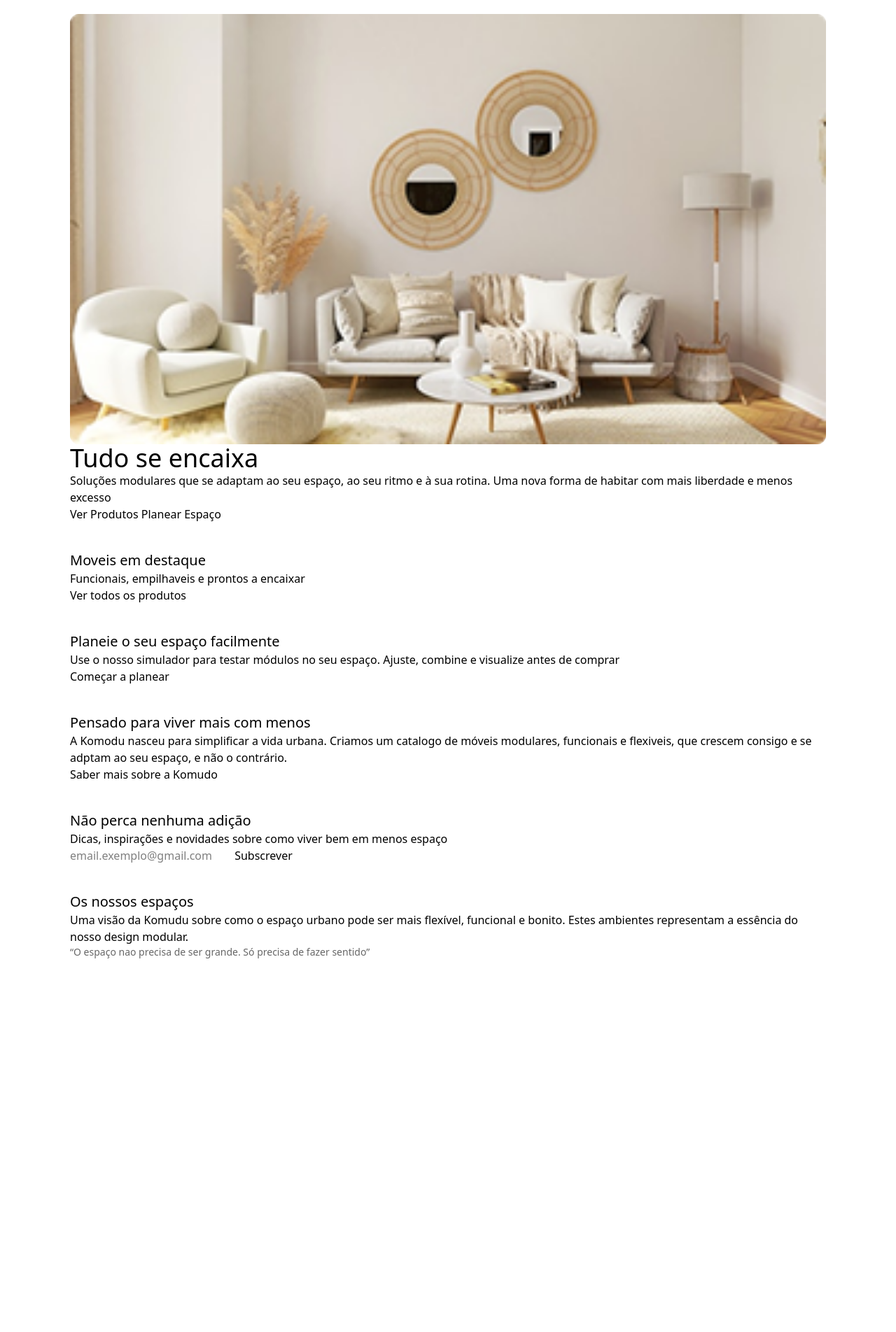
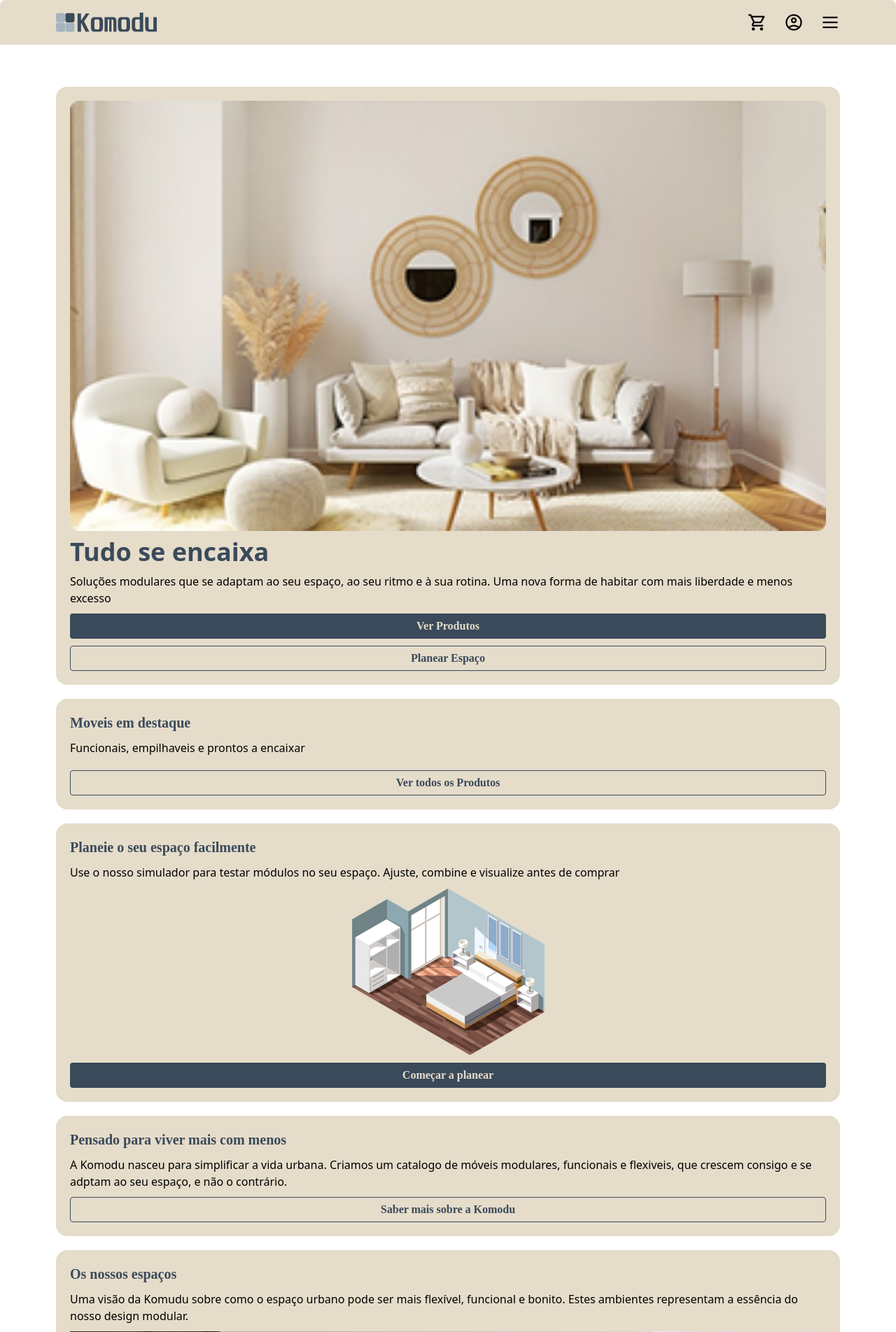
Before and after one commit to Gabriel-S-Paiva/Projeto-Final-MD, a PHP site: page / in a window 1280 px wide. Shown: the top 1904 px of the page at 70% size. Before the commit the page ends 1370 px from the top, so only its background shows below. Run offline with PHP 8.4, Linux system fonts and the light colour scheme.

Commit message:
Add new SVG icon for 'x' to Assets/Imgs directory

```diff
--- a/includes/footer.php
+++ b/includes/footer.php
@@ -0,0 +1,20 @@
+<div class="w-full p-5 bg-[#E5DCCA] rounded-tl-lg rounded-tr-lg inline-flex flex-col justify-start items-start gap-4 overflow-hidden">
+    <nav class="self-stretch flex flex-col justify-start items-start gap-2.5">
+        <a href="index.php" class="justify-start text-black text-base font-normal font-['Switzer']">Inicio</a>
+        <a href="#" class="justify-start text-black text-base font-normal font-['Switzer']">Catalogo</a>
+        <a href="#" class="justify-start text-black text-base font-normal font-['Switzer']">Simulador</a>
+        <a href="#" class="justify-start text-black text-base font-normal font-['Switzer']">Sobre nós</a>
+        <a href="#" class="justify-start text-black text-base font-normal font-['Switzer']">Conta</a>
+    </nav>
+    <div class="inline-flex justify-start items-center gap-3">
+        <a href="#"><img src="./Assets/Imgs/facebook.svg" alt="Facebook" class="w-8 h-8" /></a>
+        <a href="#"><img src="./Assets/Imgs/insta.svg" alt="Instagram" class="w-8 h-8" /></a>
+        <a href="#"><img src="./Assets/Imgs/x.svg" alt="X" class="w-8 h-8" /></a>
+        <a href="#"><img src="./Assets/Imgs/github.svg" alt="GitHub" class="w-8 h-8" /></a>
+    </div>
+    <div class="w-full h-4 gap-2.5 flex">
+        <div class="opacity-60 justify-start text-black text-sm font-normal font-['Switzer']">Termos e Condições</div>
+        <div class="opacity-60 justify-start text-black text-sm font-normal font-['Switzer']">Política de Privacidade</div>
+    </div>
+    <div class="justify-start text-black text-sm font-normal font-['Switzer']">© 2025 Komudu</div>
+</div>
--- a/includes/navbar.php
+++ b/includes/navbar.php
@@ -0,0 +1,10 @@
+<div class="w-full h-16 flex justify-between items-center px-5 md:px-20 gap-auto bg-[#E5DCCA] rounded-tl-lg rounded-tr-lg">
+    <span>
+        <img src="./Assets/Imgs/Logo.svg" alt="Komodu Logo" class="w-36 h-auto"/>
+    </span>
+    <div class="flex items-center gap-3 md:gap-6">
+        <span class="material-symbols-outlined text-3xl" style="font-size: 1.75rem;">shopping_cart</span>
+        <span class="material-symbols-outlined text-3xl" style="font-size: 1.75rem;">account_circle</span>
+        <span class="material-symbols-outlined text-3xl" style="font-size: 1.75rem;">dehaze</span>
+    </div>
+</div>
--- a/index.php
+++ b/index.php
@@ -12,53 +12,59 @@
     <!-- Criação de Variaveis Tailwind -->
     <script src="./Assets/Styles/config.js"></script>
     <!-- Tailwind CDN -->
-    <script src="https://cdn.jsdelivr.net/npm/@tailwindcss/browser@4""></script>
+    <script src="https://cdn.jsdelivr.net/npm/@tailwindcss/browser@4"></script>
 </head>
-<body class="px-20 gap-5">
-    <div class="p-5 gap-10 rounded-4xl bg-light">
+<body class="flex flex-col gap-5">
+    <?php include './includes/navbar.php'; ?>
+    <main class="w-full flex flex-col items-center gap-5 px-4 py-2 md:px-20 md:py-10">
+        <div class="w-full p-5 inline-flex flex-col justify-start items-start gap-2.5 overflow-hidden rounded-2xl bg-[#E5DCCA]">
             <img class="w-full rounded-xl" src="./Assets/Imgs/hero_mobile.png">
-        <h2 class="font-uni color-primary text-4xl">Tudo se encaixa</h2>
+            <h2 class="justify-start text-[#3A4A5A] text-4xl font-bold text-4xl">Tudo se encaixa</h2>
             <p class="font-switzer color-black text-base">Soluções modulares que se adaptam ao seu espaço, ao seu ritmo e à sua rotina. Uma nova forma de habitar com mais liberdade e menos excesso</p>
-        <a class="bg-primary">Ver Produtos</a>
-        <a class="bg-primary">Planear Espaço</a>
+            <button class="w-full bg-[#3A4A5A] h-9 relative rounded overflow-hidden justify-start text-[#E5DCCA] text-base font-bold font-['Switzer']">Ver Produtos</button>
+            <button class="w-full h-9 relative bg-[#E5DCCA] rounded outline outline-1 outline-offset-[-1px] outline-[#3A4A5A] overflow-hidden justify-start text-Light text-base text-[#3A4A5A] font-bold font-['Switzer']">Planear Espaço</button>
         </div>
 
-    <div class="p-5 gap-10 bg-light">
-        <h3 class="font-switzer color-primary text-xl">Moveis em destaque</h3>
+        <div class="w-full p-5 inline-flex flex-col justify-start items-start gap-2.5 overflow-hidden rounded-2xl bg-[#E5DCCA]">
+            <h3 class="w-80 justify-start text-[#3A4A5A] text-xl font-bold font-['Switzer']">Moveis em destaque</h3>
             <p class="font-switzer color-black text-base">Funcionais, empilhaveis e prontos a encaixar</p>
             <div class=""> <!-- Scrolable -->
 
             </div>
-        <a class="bg-primary">Ver todos os produtos</a>
+            <button class="w-full h-9 relative bg-[#E5DCCA] rounded outline outline-1 outline-offset-[-1px] outline-[#3A4A5A] overflow-hidden justify-start text-Light text-base text-[#3A4A5A] font-bold font-['Switzer']">Ver todos os Produtos</button>
         </div>
 
-    <div class="p-5 gap-10 bg-light">
-        <h3 class="font-switzer color-primary text-xl">Planeie o seu espaço facilmente</h3>
+        <div class="w-full p-5 inline-flex flex-col justify-start items-start gap-2.5 overflow-hidden rounded-2xl bg-[#E5DCCA]">
+            <h3 class="w-80 justify-start text-[#3A4A5A] text-xl font-bold font-['Switzer']">Planeie o seu espaço facilmente</h3>
             <p class="font-switzer color-black text-base">Use o nosso simulador para testar módulos no seu espaço. Ajuste, combine e visualize antes de comprar</p>
-        <img class="w-full" src="">
-        <a class="bg-primary">Começar a planear</a>
+            <div class="w-full flex justify-center">
+                <img class="max-h-80" src="./Assets/Imgs/planer.png" />
+            </div>
+            <button class="w-full bg-[#3A4A5A] h-9 relative rounded overflow-hidden justify-start text-[#E5DCCA] text-base font-bold font-['Switzer']">Começar a planear</button>
         </div>
 
-    <div class="p-5 gap-10 bg-light">
-        <h3 class="font-switzer color-primary text-xl">Pensado para viver mais com menos</h3>
+        <div class="w-full p-5 inline-flex flex-col justify-start items-start gap-2.5 overflow-hidden rounded-2xl bg-[#E5DCCA]">
+            <h3 class="w-80 justify-start text-[#3A4A5A] text-xl font-bold font-['Switzer']">Pensado para viver mais com menos</h3>
             <p class="font-switzer color-black text-base">A Komodu nasceu para simplificar a vida urbana. Criamos um catalogo de móveis modulares, funcionais e flexiveis, que crescem consigo e se adptam ao seu espaço, e não o contrário.</p>
-        <a class="bg-primary">Saber mais sobre a Komudo</a>
+            <button class="w-full h-9 relative bg-[#E5DCCA] rounded outline outline-1 outline-offset-[-1px] outline-[#3A4A5A] overflow-hidden justify-start text-Light text-base text-[#3A4A5A] font-bold font-['Switzer']">Saber mais sobre a Komodu</button>
         </div>
 
-    <div class="p-5 gap-10 bg-light">
-        <h3 class="font-switzer color-primary text-xl">Não perca nenhuma adição</h3>
+        <div class="w-full p-5 inline-flex flex-col justify-start items-start gap-2.5 overflow-hidden rounded-2xl bg-[#E5DCCA] md:hidden">
+            <h3 class="w-80 justify-start text-[#3A4A5A] text-xl font-bold font-['Switzer']">Não perca nenhuma adição</h3>
             <p class="font-switzer color-black text-base">Dicas, inspirações e novidades sobre como viver bem em menos espaço</p>
-        <form>
-            <input type="text" placeholder="email.exemplo@gmail.com">
-            <input type="submit" class="bg-primary" value="Subscrever">
+            <form class="w-full inline-flex flex-col justify-start items-start gap-2.5">
+                <input class="w-full h-9 p-4 relative bg-white rounded-lg" type="text" placeholder="email.exemplo@gmail.com">
+                <input class="w-full bg-[#3A4A5A] h-9 relative rounded overflow-hidden justify-start text-[#E5DCCA] text-base font-bold font-['Switzer']" type="submit" class="bg-[#3A4A5A]" value="Subscrever">
             </form>
         </div>
 
-    <div class="p-5 gap-10 bg-light">
-        <h3 class="font-switzer color-primary text-xl">Os nossos espaços</h3>
+        <div class="w-full p-5 inline-flex flex-col justify-start items-start gap-2.5 overflow-hidden rounded-2xl bg-[#E5DCCA]">
+            <h3 class="w-80 justify-start text-[#3A4A5A] text-xl font-bold font-['Switzer']">Os nossos espaços</h3>
             <p class="font-switzer color-black text-base">Uma visão da Komudu sobre como o espaço urbano pode ser mais flexível, funcional e bonito. Estes ambientes representam a essência do nosso design modular.</p>
-        <img class="w-full" src="">
+            <img class="w-full" src="./Assets/Imgs/wheel1.png">
             <p class="font-switzer color-black opacity-60 text-sm">“O espaço nao precisa de ser grande. Só precisa de fazer sentido”</p>
         </div>
+    </main>
+    <?php include './includes/footer.php'; ?>
 </body>
 </html>
```
Also changed, not shown: includes/connect.php (+20 -0 lines), Assets/Imgs/Logo.svg (added), Assets/Imgs/facebook.svg (added), Assets/Imgs/github.svg (added), Assets/Imgs/icon.svg (added), Assets/Imgs/insta.svg (added), Assets/Imgs/planer.png (added), Assets/Imgs/wheel1.png (added), Assets/Imgs/x.svg (added). Lines whose indentation alone changed are shown as unchanged.
